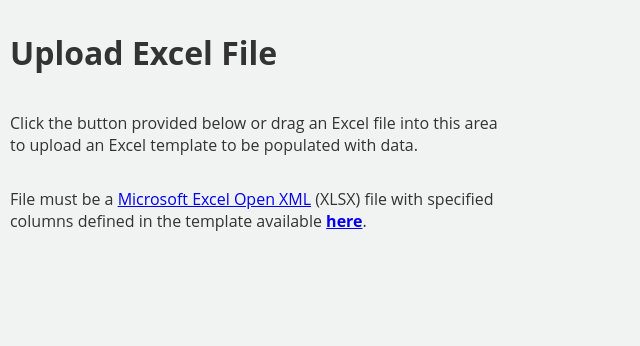
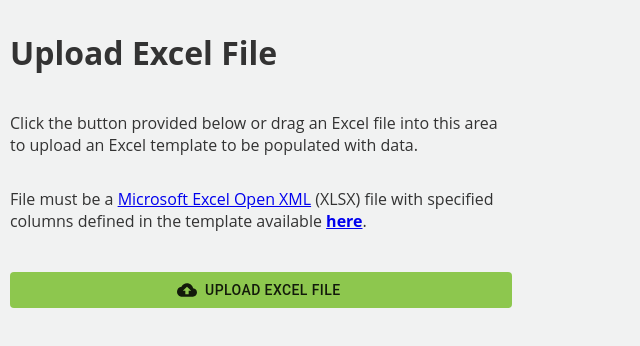
Before and after one commit to wheatbrad/hw-excel-upload, a React (Vite) app: page / in a window 1280 px wide. Shown: the top 346 px of the page, without its empty margins (0-640 px from the left). Built offline with nearby package versions, Linux system fonts and the light colour scheme.

Commit message:
incorp `UploadButton` and `DropZoneMessage` components

```diff
--- a/src/App.jsx
+++ b/src/App.jsx
@@ -3,6 +3,8 @@ import { handleDragOverWindow, handleDragLeaveWindow } from './store';
 import { HomewerksTheme } from './theme';
 import DropZone from './components/DropZone';
 import DropZoneText from './components/DropZoneText';
+import UploadButton from './components/UploadButton';
+import DropZoneMessage from './components/DropZoneMessage';
 
 export default function App() {
   useEffect(() => {
@@ -14,6 +16,8 @@ export default function App() {
     <HomewerksTheme>
       <DropZone>
         <DropZoneText />
+        <UploadButton />
+        <DropZoneMessage />
       </DropZone>
     </HomewerksTheme>
   );
```
